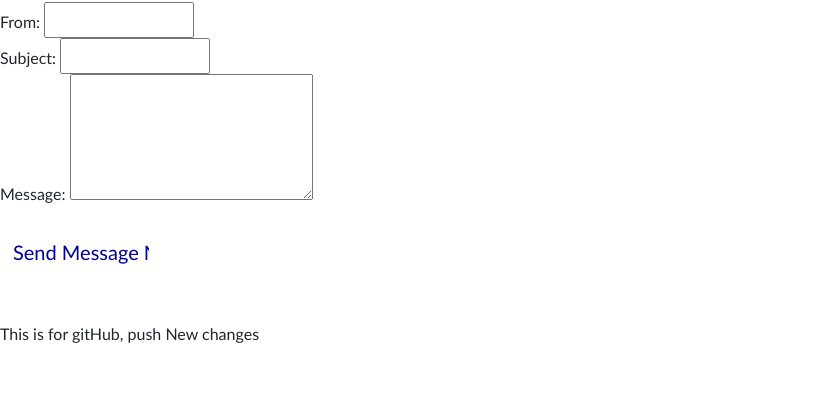
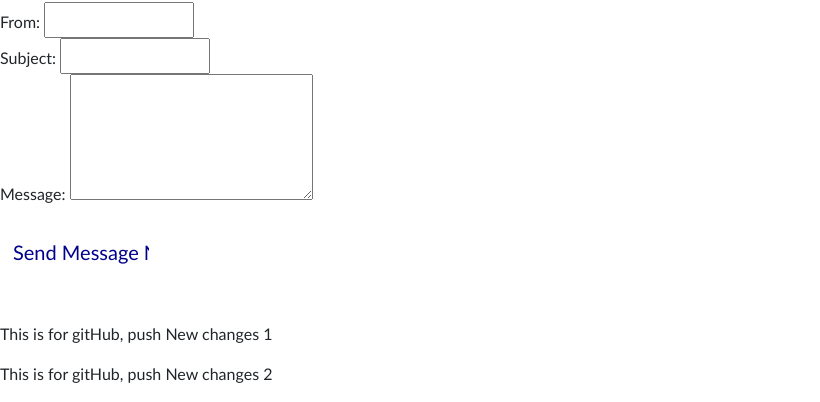
Before and after one commit to zacmcmillan29/Learning-C-ASP.NET, a plain HTML site: page Mission1/wwwroot/index.html in a window 1280 px wide. Shown: the part 614-1016 px from the top of the page, without its empty margins (0-820 px from the left). Before the commit the page ends 976 px from the top, so only its background shows below. Drawn offline with Linux system fonts and the light colour scheme.

Commit message:
changes #2_test index

```diff
--- a/Mission1/wwwroot/index.html
+++ b/Mission1/wwwroot/index.html
@@ -40,7 +40,9 @@
         <input class="btn" id="btnSend" type="button" value="Send Message Now" />
     </form>
     <br />        <br />
-    <p>This is for gitHub, push New changes</p>
+    <p>This is for gitHub, push New changes 1</p>
+    <p>This is for gitHub, push New changes 2</p>
+
 
     <!-- bootstrap JS-->
     <script src="lib/bootstrap/js/bootstrap.min.js"></script>
```
